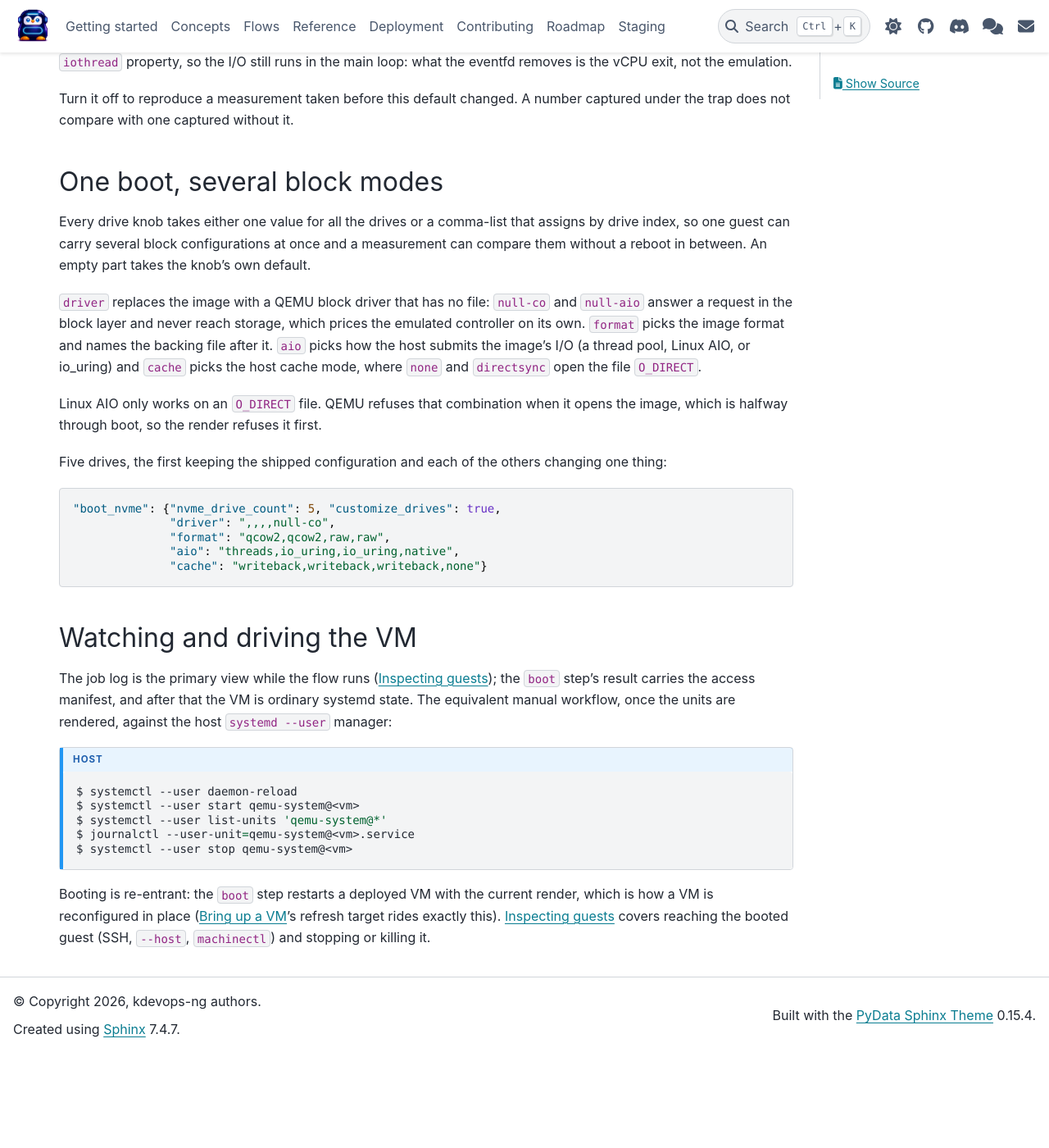
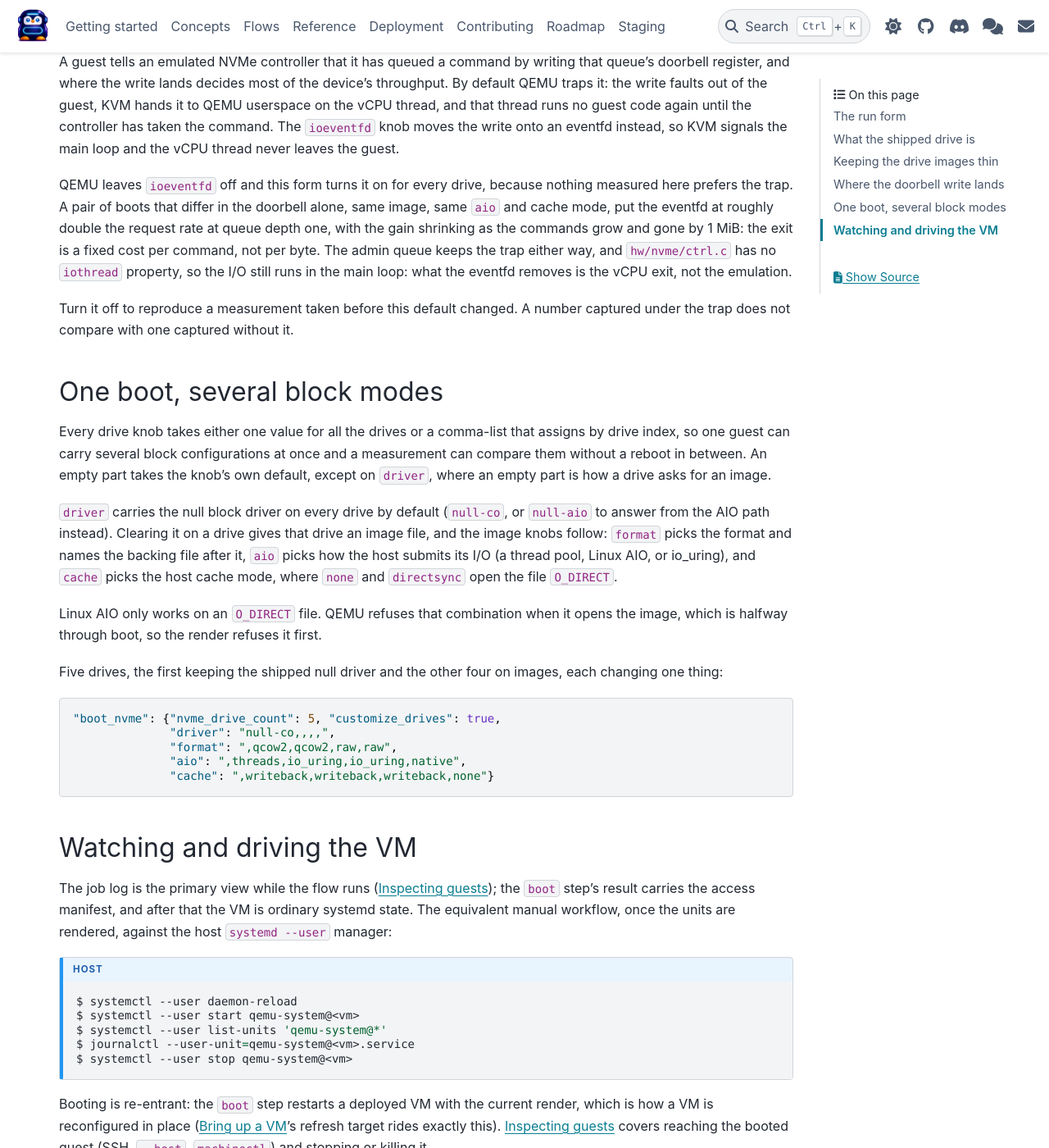
Before and after one commit to dagomez137/kdevops-ng, a Sphinx documentation site: the page built from docs/flows/boot.rst, in a window 1280 px wide and 1400 px high, scrolled down 2046 px. Shown: the whole window at 82% size. Built offline with Sphinx 7.4.7 and the PyData theme 0.15.4, drawn with Linux system fonts in a browser that asks for light colours; before the commit the page ends 3331 px from its top, so only the background shows below that; some of the changed text lies outside the part shown.

Commit message:
qsu: ship the null block driver as the drive default
An empirical sweep of the QEMU block modes (backing driver, image
format, aio mode, cache mode) put this one on top: a drive on null-co
answers in the block layer and never reaches storage, worth roughly
twice the request rate of the qcow2 baseline the form used to ship.
Nothing else about the drive changes, so a default boot now renders what
every measurement was taken on.

The cost is that the drive stores nothing. Writes go nowhere, reads come
back zeroed, and a guest that has to hold a filesystem clears `driver`
on the drives that do, which puts an image back with `format`, `aio` and
`cache` applying to it again. nvme/create already skips a drive with no
file, so a default boot lays down no images at all.

Assisted-by: LLM
Signed-off-by: Daniel Gomez <da.gomez@kernel.org>

```diff
--- a/docs/flows/boot.rst
+++ b/docs/flows/boot.rst
@@ -28,7 +28,8 @@
    and drop-in for each composed share, wired from the shares the first
    step composed.
 3. ``create_nvme``: :cmd:`qemu-img` ``create --format qcow2`` the per-VM
-   backing file of each emulated NVMe drive.
+   backing file of each emulated NVMe drive that has one. A drive on a
+   block driver has no file, and the shipped drive is one of those.
 4. ``boot``: ``daemon-reload``, restart the share sockets, start
    ``qemu-system@<vm>``, and wait for the guest's sshd banner. Its
    access manifest is the flow result.
@@ -56,11 +57,24 @@
 - **File sharing** composes the virtiofs shares (modules, controller)
   and picks the :cmd:`virtiofsd` binary.
 - **NVMe** declares the emulated NVMe drives (``-device
-  nvme``/``nvme-ns``, one qcow2 per drive); ``discard`` and
-  ``detect_zeroes`` govern how much host disk they hold, and the
-  testing-oriented knobs are covered by :doc:`nvme-testing`.
+  nvme``/``nvme-ns``, a block driver or an image file each);
+  ``discard`` and ``detect_zeroes`` govern how much host disk an image
+  holds, and the testing-oriented knobs are covered by
+  :doc:`nvme-testing`.
 - **Orchestration** bounds the flow-level boot wait and the debug
   snapshot.
+
+What the shipped drive is
+=========================
+
+``driver`` decides what a drive sits on, and it ships as ``null-co``:
+the request is answered in the QEMU block layer and never reaches
+storage. A sweep of the block modes (backing driver, image format,
+``aio`` mode, cache mode) put that one on top, at roughly twice the
+request rate of the qcow2 image this form used to ship. Nothing is
+stored, a read comes back zeroed, and a guest that has to hold a
+filesystem needs ``driver`` cleared on the drives that do. Clearing it
+gives an image file, and the rest of this page is about those.
 
 Keeping the drive images thin
 =============================
@@ -128,30 +142,31 @@
 Every drive knob takes either one value for all the drives or a
 comma-list that assigns by drive index, so one guest can carry several
 block configurations at once and a measurement can compare them without
-a reboot in between. An empty part takes the knob's own default.
+a reboot in between. An empty part takes the knob's own default, except
+on ``driver``, where an empty part is how a drive asks for an image.
 
-``driver`` replaces the image with a QEMU block driver that has no file:
-``null-co`` and ``null-aio`` answer a request in the block layer and
-never reach storage, which prices the emulated controller on its own.
-``format`` picks the image format and names the backing file after it.
-``aio`` picks how the host submits the image's I/O (a thread pool,
-Linux AIO, or io_uring) and ``cache`` picks the host cache mode, where
+``driver`` carries the null block driver on every drive by default
+(``null-co``, or ``null-aio`` to answer from the AIO path instead).
+Clearing it on a drive gives that drive an image file, and the image
+knobs follow: ``format`` picks the format and names the backing file
+after it, ``aio`` picks how the host submits its I/O (a thread pool,
+Linux AIO, or io_uring), and ``cache`` picks the host cache mode, where
 ``none`` and ``directsync`` open the file ``O_DIRECT``.
 
 Linux AIO only works on an ``O_DIRECT`` file. QEMU refuses that
 combination when it opens the image, which is halfway through boot, so
 the render refuses it first.
 
-Five drives, the first keeping the shipped configuration and each of the
-others changing one thing:
+Five drives, the first keeping the shipped null driver and the other
+four on images, each changing one thing:
 
 .. code-block:: json
 
    "boot_nvme": {"nvme_drive_count": 5, "customize_drives": true,
-                 "driver": ",,,,null-co",
-                 "format": "qcow2,qcow2,raw,raw",
-                 "aio": "threads,io_uring,io_uring,native",
-                 "cache": "writeback,writeback,writeback,none"}
+                 "driver": "null-co,,,,",
+                 "format": ",qcow2,qcow2,raw,raw",
+                 "aio": ",threads,io_uring,io_uring,native",
+                 "cache": ",writeback,writeback,writeback,none"}
 
 Watching and driving the VM
 ===========================
```
Also changed, not shown: 6 other files.
